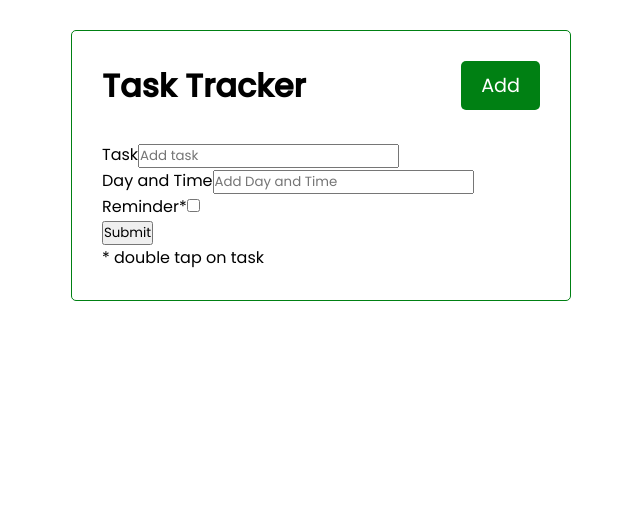
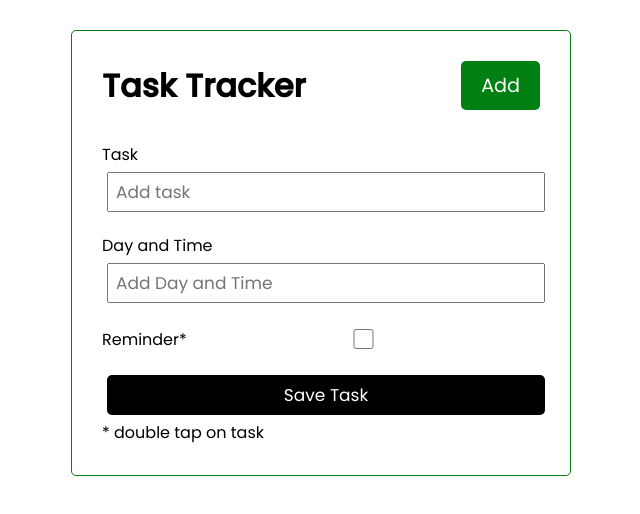
Before and after one commit to JEKO10/Task-tracker, a React (Create React App) app: page / in a window 1280 px wide. Shown: the top 514 px of the page, without its empty margins (319-959 px from the left). Built offline with nearby package versions, Linux system fonts and the light colour scheme.

Commit message:
style for AddTask component

```diff
--- a/src/components/AddTask.js
+++ b/src/components/AddTask.js
@@ -5,18 +5,18 @@ function AddTask() {
     <div className="add">
       <form>
         <div>
-          <label htmlFor="">Task</label>
+          <label>Task</label>
           <input type="text" placeholder="Add task" />
         </div>
         <div>
-          <label htmlFor="">Day and Time</label>
+          <label>Day and Time</label>
           <input type="text" placeholder="Add Day and Time" />
         </div>
         <div className="reminder">
-          <label htmlFor="">Reminder*</label>
-          <input type="checkbox" />
+          <label>Reminder*</label>
+          <input type="checkbox" id="checkbox" />
         </div>
-        <input type="submit" />
+        <input type="submit" value="Save Task" />
         <p>* double tap on task</p>
       </form>
     </div>
--- a/src/index.css
+++ b/src/index.css
@@ -30,3 +30,32 @@
   border: none;
   border-radius: 5px;
 }
+
+.add form > div {
+  margin-bottom: 1rem;
+}
+
+.add form input {
+  width: 100%;
+  height: 40px;
+  margin: 5px;
+  padding: 3px 7px;
+  font-size: 17px;
+}
+
+.reminder {
+  display: flex;
+  justify-content: space-between;
+  align-items: center;
+}
+
+#checkbox {
+  height: 20px;
+}
+
+.add form > input {
+  background-color: #000;
+  color: #fff;
+  border: none;
+  border-radius: 5px;
+}
```
